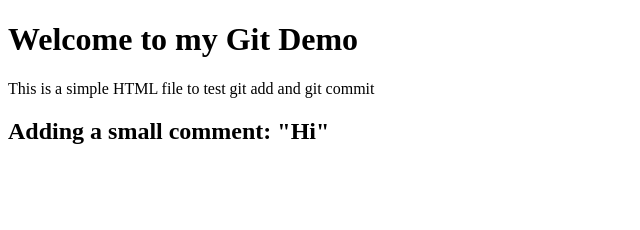
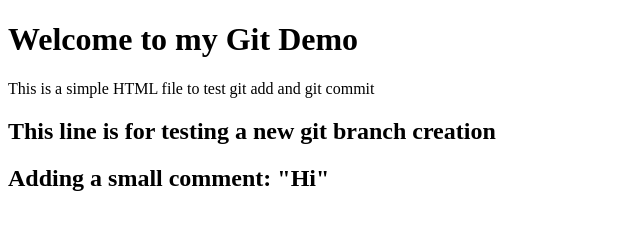
Before and after one commit to glearn140/python_programs, a plain HTML site: page Index.html in a window 1280 px wide. Shown: the whole page, without its empty margins (0-640 px from the left). Drawn offline with Linux system fonts and the light colour scheme.

Commit message:
new change

```diff
--- a/Index.html
+++ b/Index.html
@@ -2,11 +2,12 @@
 <html lang="en">
 <head>
     <meta charset="UTF-8">
-    <title>My Git Deomo</title>
+    <title>My Git Demo</title>
 </head>
 <body>
     <h1>Welcome to my Git Demo</h1>
     <p>This is a simple HTML file to test git add and git commit</p>
+    <h2>This line is for testing a new git branch creation</h2>
     <h2>Adding a small comment: "Hi"</h2>
 </body>
 </html>
```
